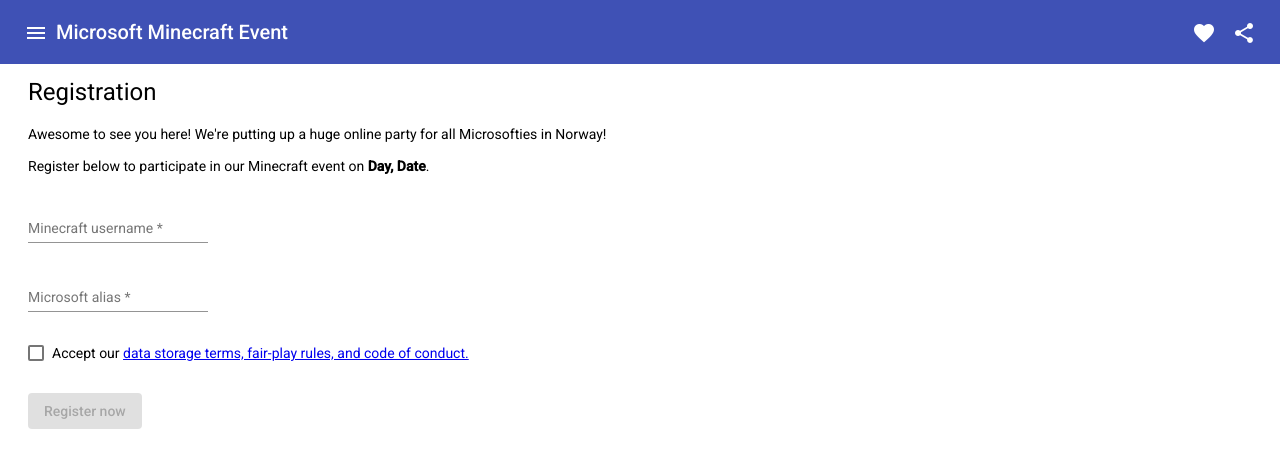
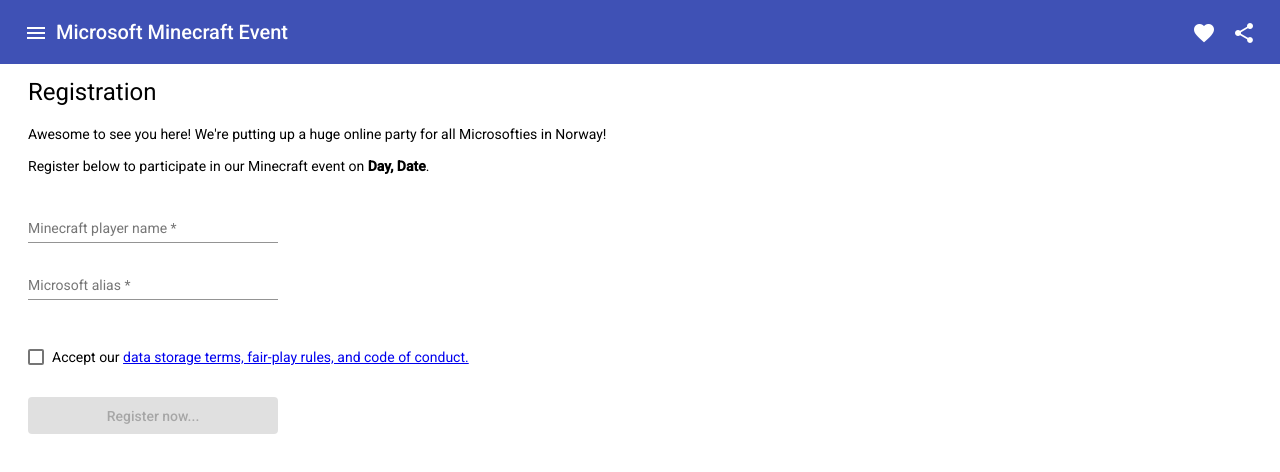
Before and after one commit to chrfrenning/mcreg, an Angular app: page / in a window 1280 px wide. Shown: the top 472 px of the page. Built offline with nearby package versions, Linux system fonts and the light colour scheme.

Commit message:
Validate and Submit flow, ui and spinner in btn

```diff
--- a/src/app/app.module.ts
+++ b/src/app/app.module.ts
@@ -17,6 +17,7 @@
 import { MatSliderModule } from '@angular/material/slider';
 import { MatInputModule } from '@angular/material/input';
 import { MatCheckboxModule } from '@angular/material/checkbox';
+import {MatProgressSpinnerModule} from '@angular/material/progress-spinner';
 
 @NgModule({
   declarations: [
@@ -38,7 +39,8 @@
     MatFormFieldModule,
     MatSliderModule,
     MatInputModule,
-    MatCheckboxModule
+    MatCheckboxModule,
+    MatProgressSpinnerModule
   ],
   providers: [],
   bootstrap: [AppComponent]
--- a/src/app/user-registration-form/user-registration-form.component.html
+++ b/src/app/user-registration-form/user-registration-form.component.html
@@ -10,27 +10,38 @@
 
 
     <form [formGroup]="form" class="example-form">
-        <p>
-            <mat-form-field class="example-full-width">
-                <mat-label>Minecraft username</mat-label>
+
+      <div class="float-container">
+        <div class="float-child">
+            <mat-form-field class="example-full-width" style="width: 250px">
+                <mat-label>Minecraft player name</mat-label>
                 <input matInput formControlName="name" placeholder="Ex. MetalPigeon3337" value="">
             </mat-form-field>
-        </p>
+          </div>
+        </div>
 
-        <p>
-            <mat-form-field class="example-full-width">
+        <div class="float-container">
+          <div class="float-child">
+            <mat-form-field class="example-full-width" style="width: 250px">
                 <mat-label>Microsoft alias</mat-label>
                 <input matInput formControlName="alias" placeholder="Ex. chfrenni" value="">
             </mat-form-field>
-        </p>
-
-        <p>
-            <mat-checkbox formControlName="termsAccepted">Accept our <a href="#" (click)="toggleTerms()">data storage terms, fair-play rules, and code of conduct.</a></mat-checkbox>
-        </p>
+          </div>
+        </div>
 
         <div class="breaker"></div>
 
-        <button id="submit" mat-raised-button color="primary" [disabled]="form.invalid" (click)="submit()">Register now</button>
+        <mat-checkbox formControlName="termsAccepted">Accept our <a href="#" (click)="toggleTerms()">data storage terms, fair-play rules, and code of conduct.</a></mat-checkbox>
+
+        <div class="breaker"></div>
+
+        <button id="submit" mat-raised-button color="primary" [disabled]="form.invalid" (click)="submit()" style="width: 250px">
+          <mat-spinner *ngIf="!state_default" diameter="16" color="#eeeeee" style="display: inline-block; margin-right: 3px;"></mat-spinner>
+          <span *ngIf="state_default">Register now...</span>
+          <span *ngIf="state_validating">Validating player name...</span>
+          <span *ngIf="state_submitting">Adding to server...</span>
+        </button>
+
     </form>
 
     <div class="breaker"></div>
--- a/src/app/user-registration-form/user-registration-form.component.ts
+++ b/src/app/user-registration-form/user-registration-form.component.ts
@@ -18,6 +18,10 @@
   showTerms = false;
   successfullyRegistered = false;
 
+  state_default = true; // state, when user first enters
+  state_validating = false; // state, switch to progress for playerName validation
+  state_submitting = false; // state, switch to progress for api registration
+
   constructor() { }
 
   ngOnInit(): void {
@@ -25,13 +29,27 @@
   }
 
   async validate() {
-    const response = await fetch(`https://nji8ggmq.azurewebsites.net/api/MinecraftValidateUsername?name=${this.form.controls['name'].value}`);
-    console.log(response.body);
+    const response = await fetch(`https://nji8ggmq.azurewebsites.net/api/MinecraftValidateUsername?playerName=${this.form.controls['name'].value}`);
+    const content = await response.json();
+    console.log(content);
   }
 
-  submit() {
-    //const response = await fetch(`https://nji8ggmq.azurewebsites.net/api/MinecraftValidateUsername?name=${this.form.controls['name'].value}`);
-    //console.log(response.text);
+  async submit() {
+    // first, validate player name
+    this.state_default = false;
+    this.state_validating = true;
+    this.validate();
+    this.state_validating = false;
+
+    this.state_submitting = true;
+    // missing auth, will fail
+    // const response = await fetch(`https://vyr1dcgqc.azurewebsites.net/api/WhitelistPlayer?playerName=${this.form.controls['name'].value}&alias=${this.form.controls['alias'].value}`);
+    // const content = await response.text;
+    // console.log(response.text);
+    // this.successfullyRegistered = true;
+    this.state_submitting = false;
+    this.state_default = true;
+
     this.successfullyRegistered = true;
   }
 
--- a/src/styles.less
+++ b/src/styles.less
@@ -11,3 +11,6 @@
 .breaker {
     margin-top: 2em;
 }
+.mat-progress-spinner circle, .mat-spinner circle {
+    stroke: #ffffff;
+    }
```
